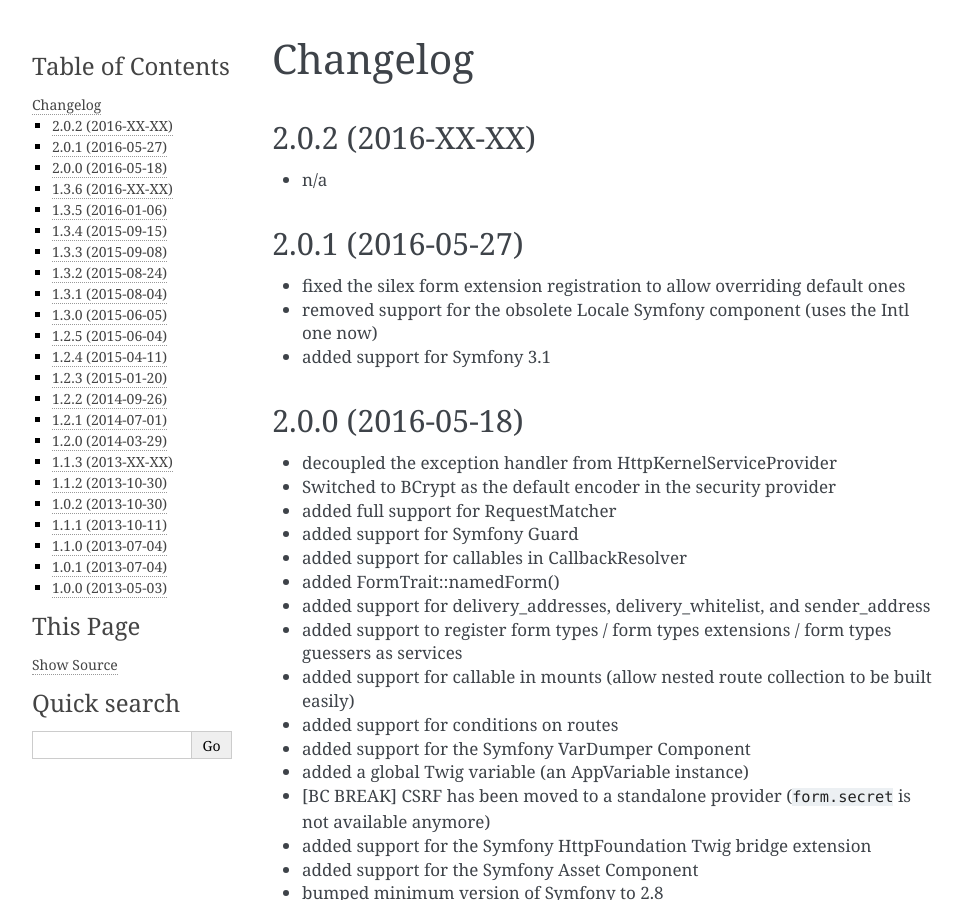
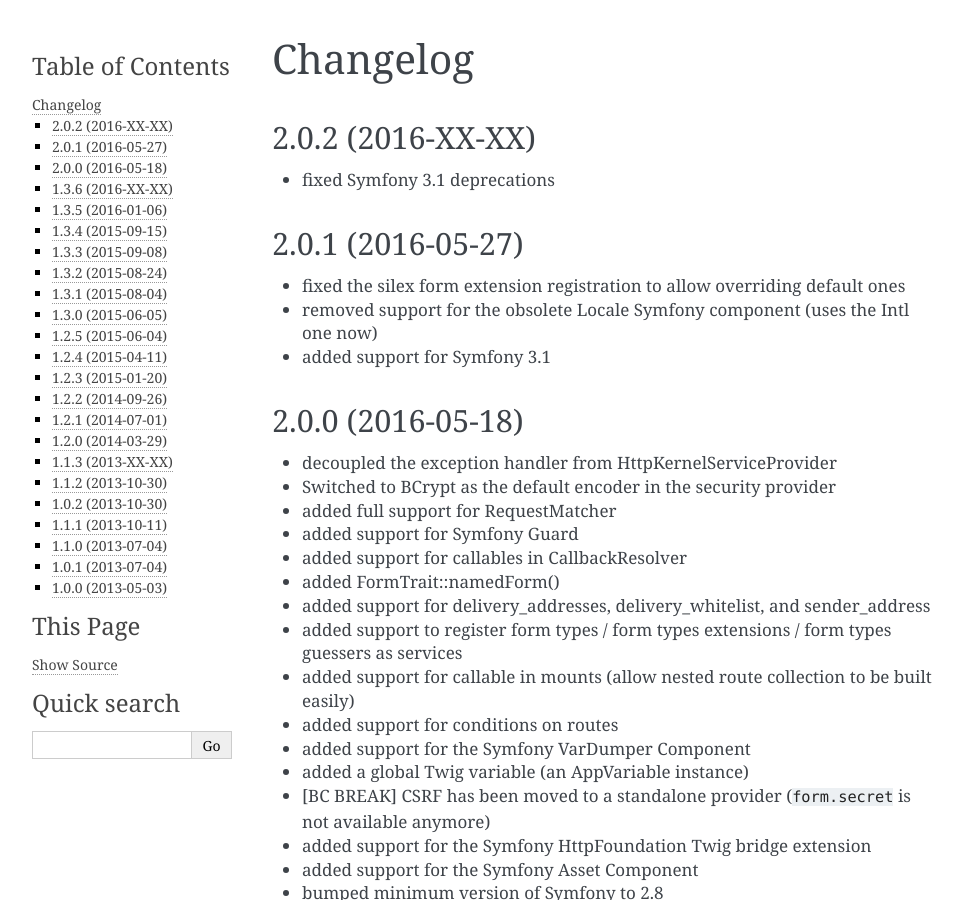
Before and after one commit to silexphp/Silex, a Sphinx documentation site: the page built from doc/changelog.rst, in a window 1280 px wide and 900 px high. Shown: the whole window, without its empty margins (148-1109 px from the left). Built offline with Sphinx 7.4.7, drawn with Linux system fonts in a browser that asks for light colours.

Commit message:
updated CHANGELOG

```diff
--- a/doc/changelog.rst
+++ b/doc/changelog.rst
@@ -4,7 +4,7 @@
 2.0.2 (2016-XX-XX)
 ------------------
 
-* n/a
+* fixed Symfony 3.1 deprecations
 
 2.0.1 (2016-05-27)
 ------------------
```
